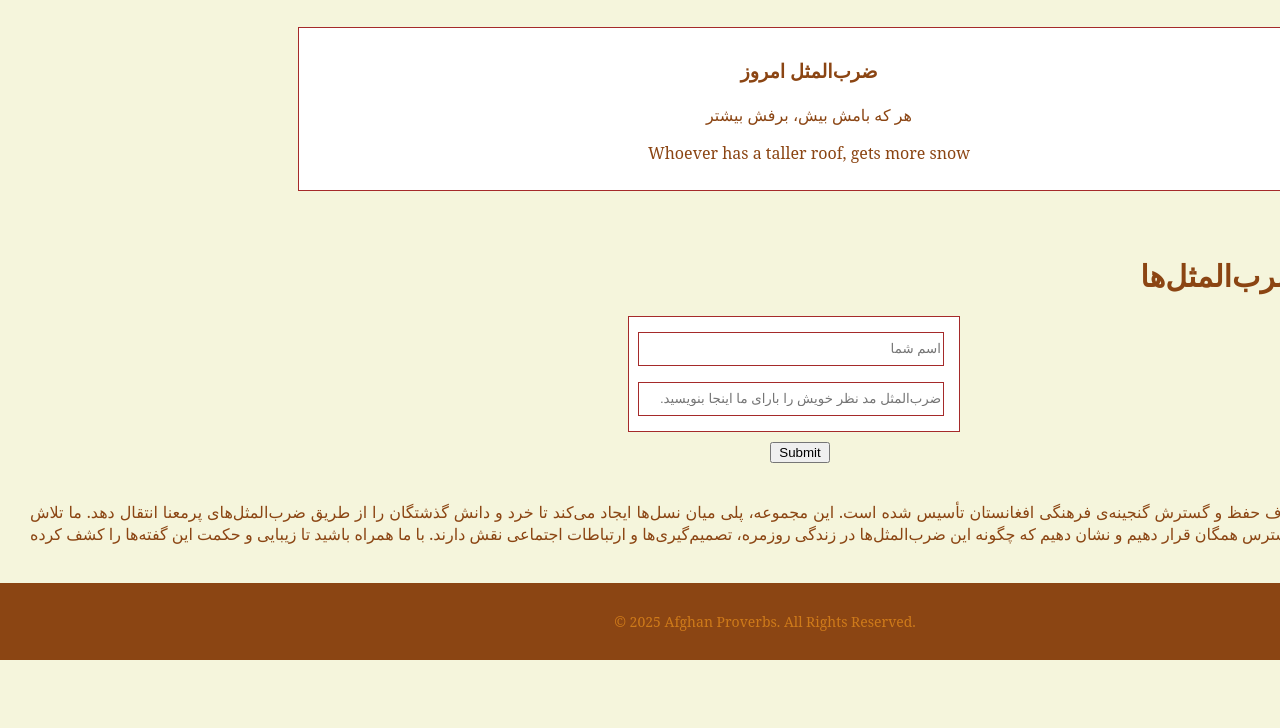
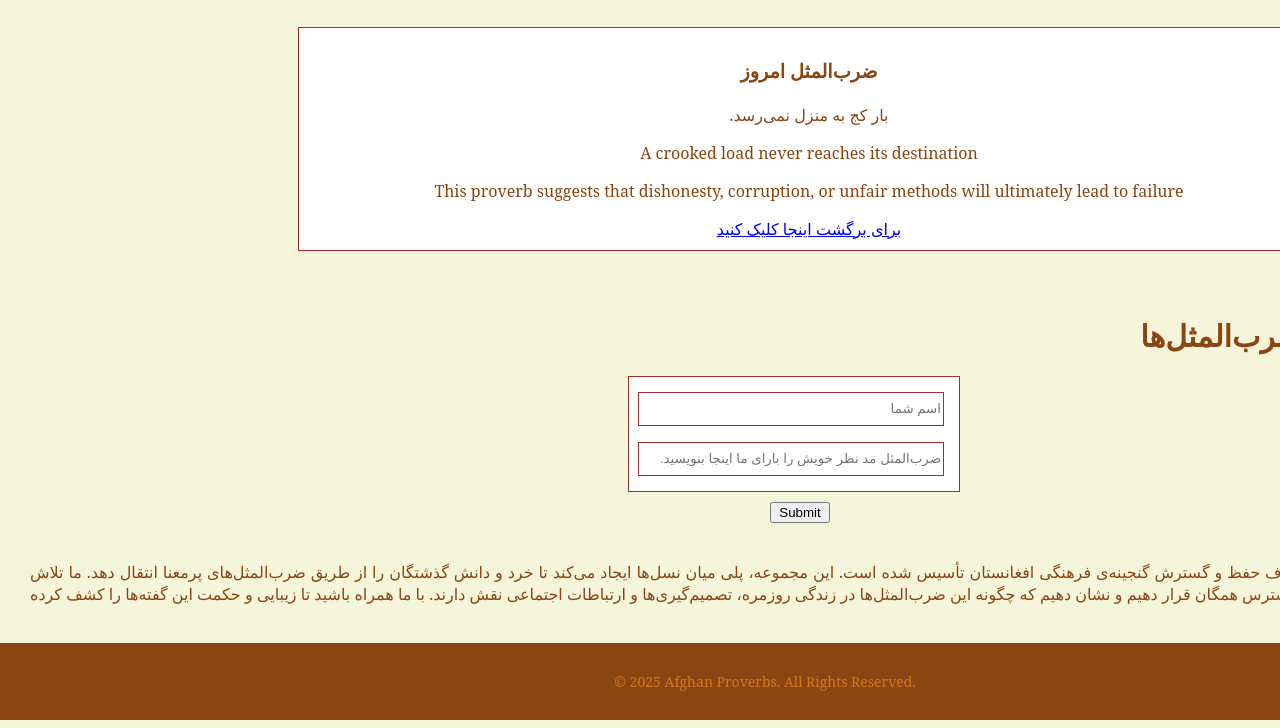
Before and after one commit to Raheelbayat/Afghan-Proverbs, a plain HTML site: page index.html in a window 1280 px wide. Shown: the part 1509-2237 px from the top of the page. Before the commit the page ends 2177 px from the top, so only its background shows below. Drawn offline with Linux system fonts and the light colour scheme.

Commit message:
Update index.html

```diff
--- a/index.html
+++ b/index.html
@@ -88,12 +88,13 @@
 
 <section id="section3" class="proverbs">
     <div>
-    <h3 class="h3-1"><b>ضرب‌المثل امروز</b></h3>
-    <div class="grid-item-6">
-        <p>هر که بامش بیش، برفش بیشتر</p>
-        <p>Whoever has a taller roof, gets more snow</p>
+        <h3 class="h3-1"><b>ضرب‌المثل امروز</b></h3>
+        <div class="grid-item-6">
+            <p>بار کج به منزل نمی‌رسد.</p>
+            <p>A crooked load never reaches its destination</p>
+            <p>This proverb suggests that dishonesty, corruption, or unfair methods will ultimately lead to failure</p> <a class="click-2" href="#section5-2">برای برگشت اینجا کلیک کنید</a>
+        </div>
     </div>
-</div>
 </section>
 <br><br>
 
```
